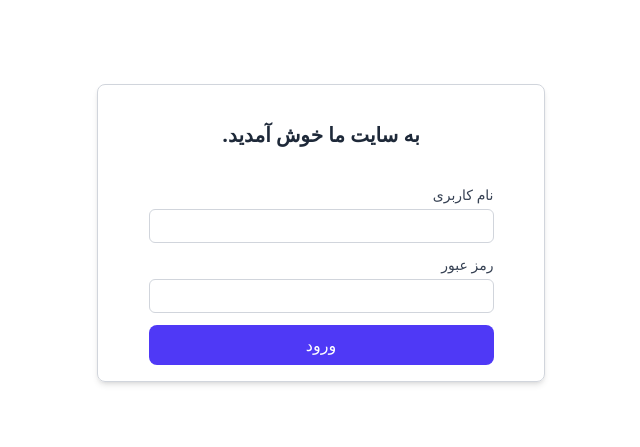
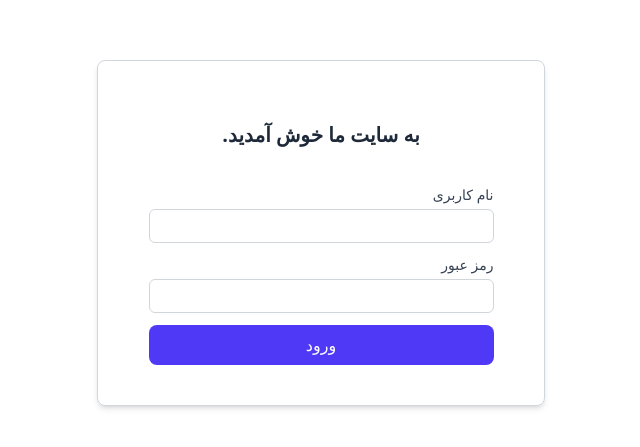
Before and after one commit to ali-sheikhali/daily_sales_frontend, a Next.js app: page /login in a window 1280 px wide. Shown: the part 167-614 px from the top of the page, without its empty margins (380-1020 px from the left). Built offline with nearby package versions, Linux system fonts and the light colour scheme.

Commit message:
design fix

```diff
--- a/components/ui/Button.tsx
+++ b/components/ui/Button.tsx
@@ -2,7 +2,7 @@ export default function Button({ children, className = "", ...props }: React.But
     return (
         <button
             {...props}
-            className={`w-full rounded-lg bg-indigo-600 px-4 py-2 text-white ${className}`}
+            className={`w-full rounded-lg bg-indigo-600 px-4 py-2 text-white cursor-pointer ${className}`}
         >
             {children}
         </button>
--- a/features/login/components/FormLayout.tsx
+++ b/features/login/components/FormLayout.tsx
@@ -5,7 +5,7 @@ export default function FormLayout({ children }: { children: ReactNode }) {
     <main className="flex min-h-dvh items-center justify-center p-4">
       <div
         className="flex w-full max-w-md flex-col items-center justify-center gap-4
-           rounded-lg border border-gray-300 p-4 shadow-md"
+           rounded-lg border border-gray-300 px-4 shadow-md py-10"
       >
         {children}
       </div>
```
